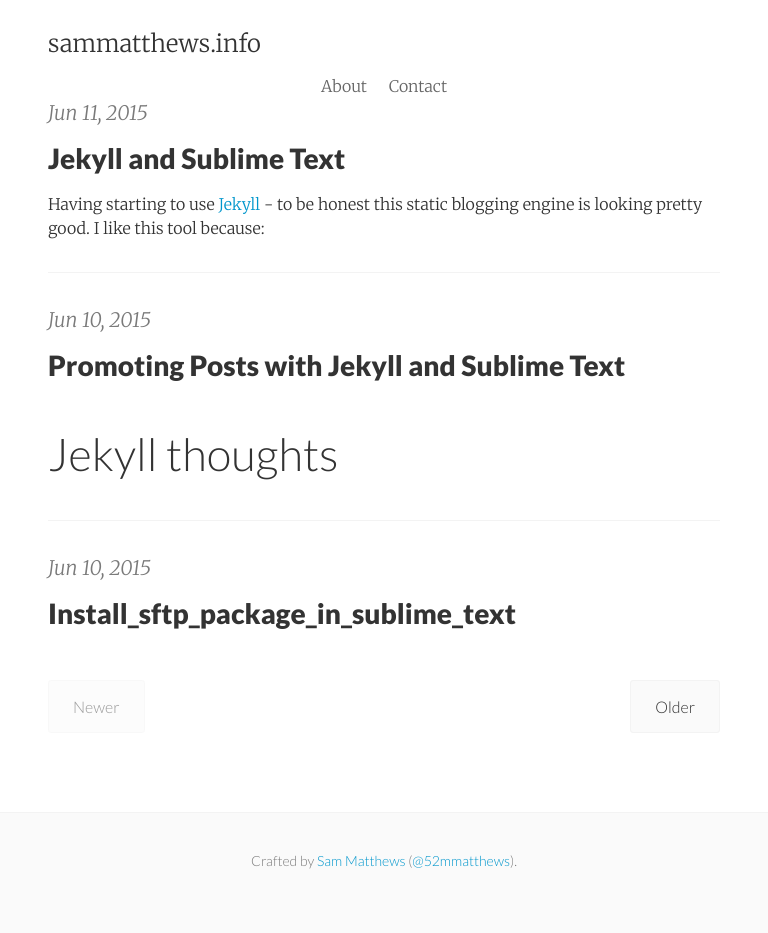
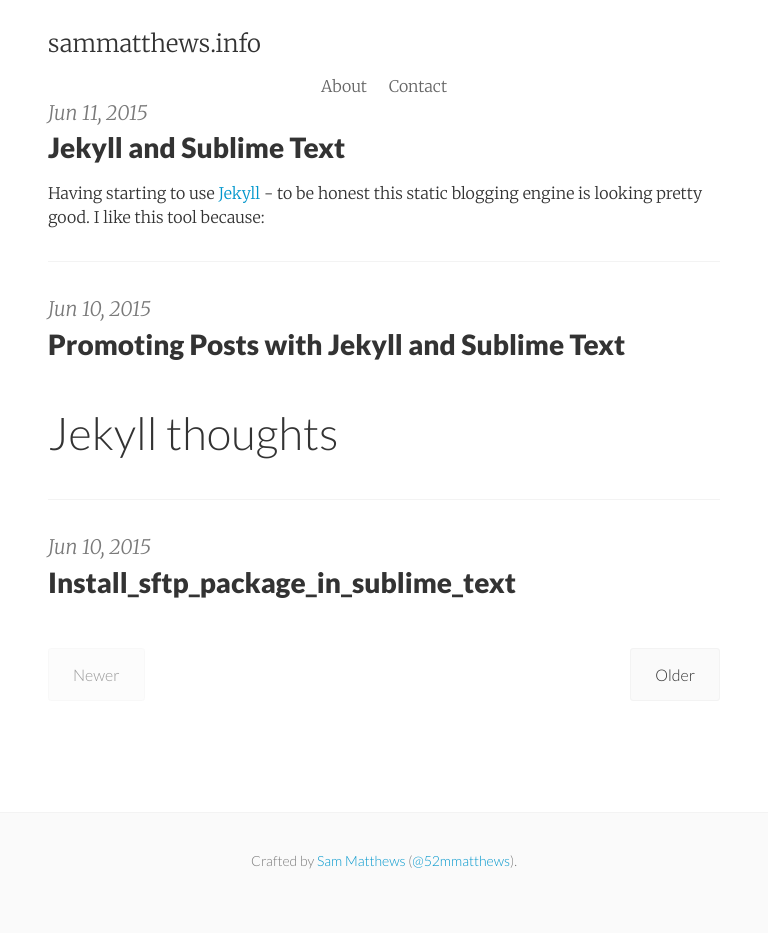
Before and after one commit to sam-matthews/Jekyll, a Jekyll site: the page built from index.html, in a window 768 px wide. Built offline with Jekyll 4.4.1, drawn with Linux system fonts in a browser that asks for light colours; Markdown is read by kramdown in place of the engine named in the settings; the list of posts is cut into pages by our own code.

Commit message:
More media changes to ensure media differences are more consistent between each other. Notable changes were the Heading margin and date font-size.

```diff
--- a/_sass/_main.scss
+++ b/_sass/_main.scss
@@ -391,7 +391,7 @@ h6,
   }
 
   .post-link .post-title {
-    margin-top: 0.5em;
+    margin-top: 0.125em;
   }
 
   .posts .post {
@@ -420,6 +420,11 @@ h6,
   h2 {
     /*font-size: 1.999rem;*/
     font-size: 1.75rem;
+  }
+
+  /* .post-meta is the class for the post date. */
+  .meta, .post-meta {
+    font-size: 1.25rem;
   }
 
 /* End of changes: sammatthews.info */
```
